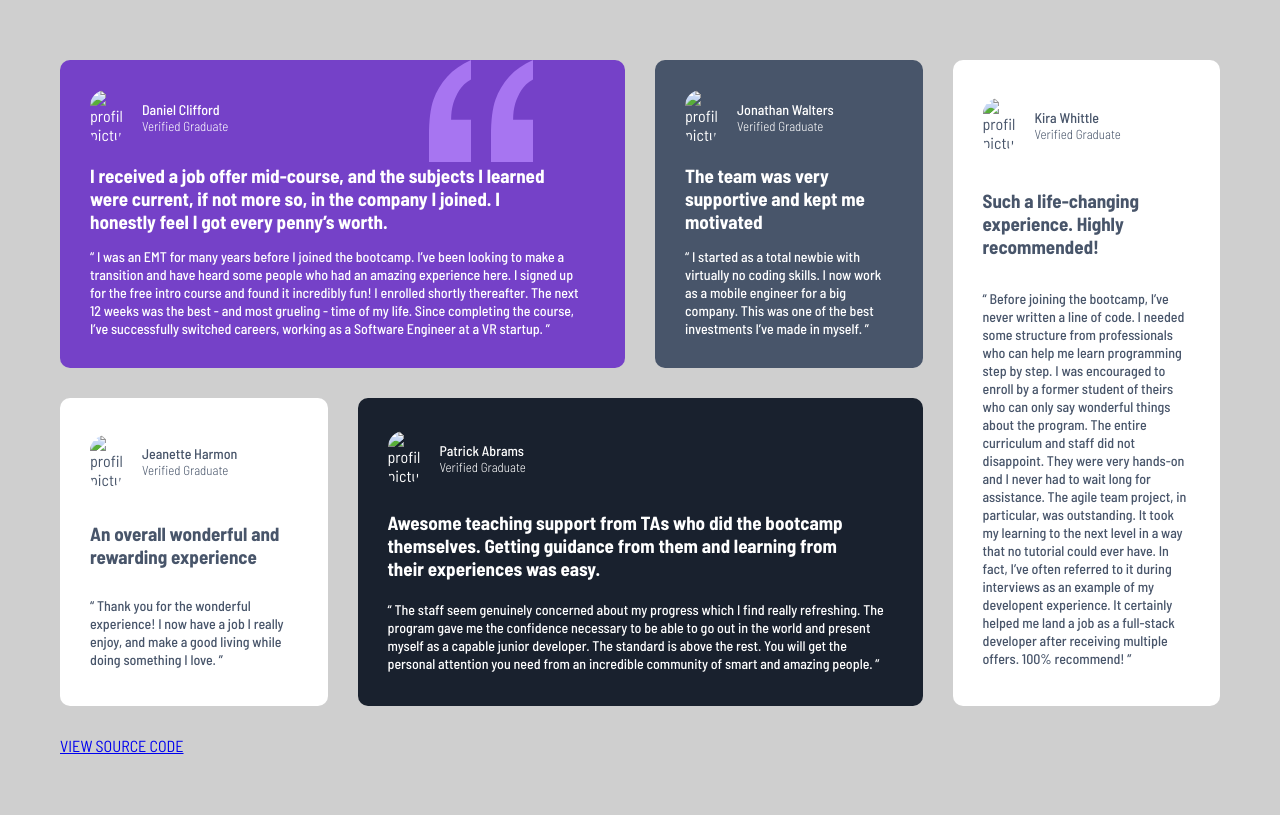
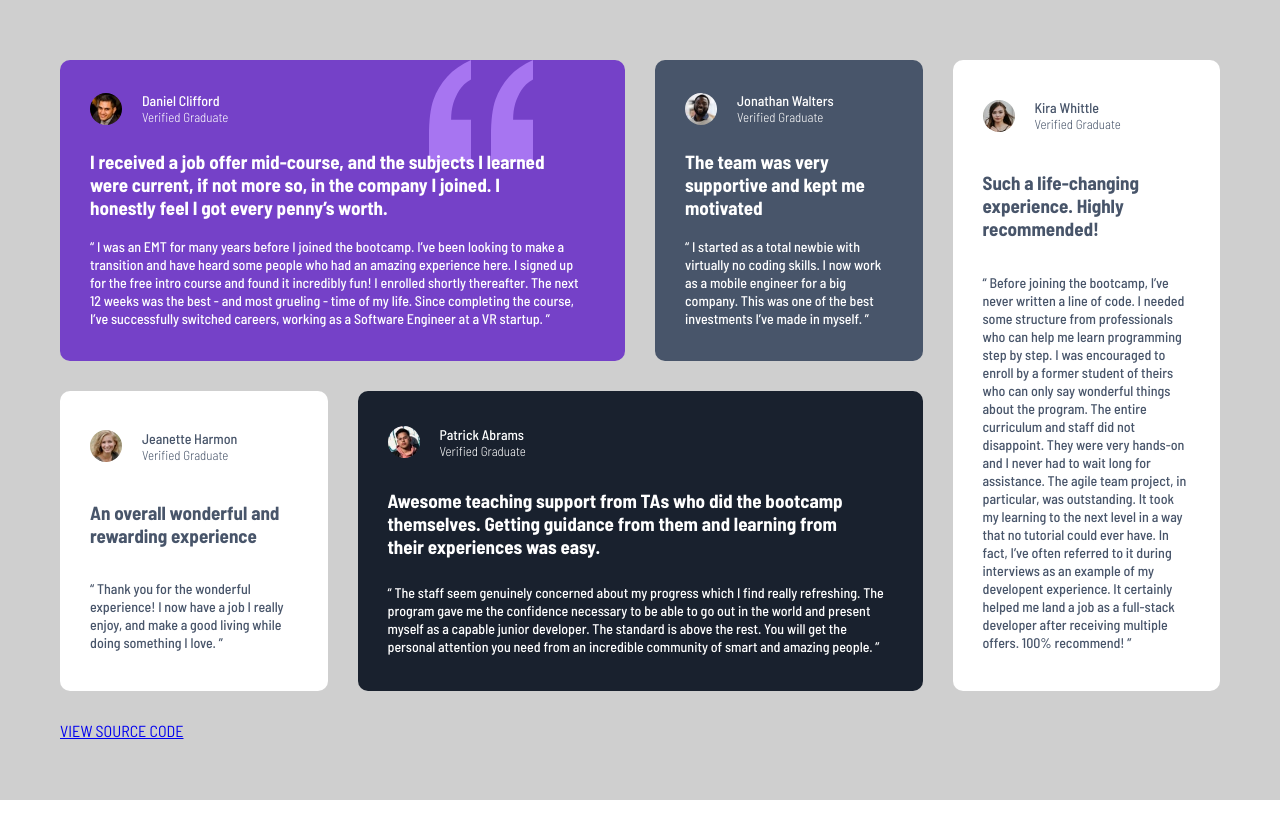
Before and after one commit to effiongsamuel/TECHATHON-30-Days-challenge-WEEK-1-DAY-4, a plain HTML site: page index.html in a window 1280 px wide. Drawn offline with Linux system fonts and the light colour scheme; files whose address does not match are found by name.

Commit message:
Update index.html

```diff
--- a/index.html
+++ b/index.html
@@ -4,11 +4,11 @@
   <meta charset="UTF-8">
   <meta http-equiv="X-UA-Compatible" content="IE=edge">
   <meta name="viewport" content="width=device-width, initial-scale=1.0">
-  <link rel="icon" type="image/png" sizes="32x32" href="./assets/favicon-32x32.png">
-  <link rel="icon" type="image/png" sizes="32x32" href="./assets/favicon-32x32.png">
-  <link rel="apple-touch-icon" sizes="180x180" href="./assets/apple-touch-icon.png">
-  <link rel="icon" type="image/png" sizes="16x16" href="./assets/favicon-16x16.png">
-  <link rel="manifest" href="./assets/site.webmanifest">
+  <link rel="icon" type="image/png" sizes="32x32" href="favicon-32x32.png">
+  <link rel="icon" type="image/png" sizes="32x32" href="favicon-32x32.png">
+  <link rel="apple-touch-icon" sizes="180x180" href="apple-touch-icon.png">
+  <link rel="icon" type="image/png" sizes="16x16" href="favicon-16x16.png">
+  <link rel="manifest" href="site.webmanifest">
   <link rel="stylesheet" href="style.css">
   <title>TECHATHON 30-Days-challenge WEEK 1 DAY 4 | Testimonials grid section</title>
 </head>
@@ -16,7 +16,7 @@
   <main class="container">
     <p class="support"><a href="https://github.com/samueleffiongjacob/-Techathon-30-Days-challenge">VIEW SOURCE CODE</a></p>
     <article class="box_testimonial testimonial_01">
-      <img class="profile_picture" src="assets/image-daniel.jpg" alt="profile picture">
+      <img class="profile_picture" src="image-daniel.jpg" alt="profile picture">
       <div class="name_stats_area">
         <p class="profile_name">Daniel Clifford</p>
         <p class="stats">Verified Graduate</p>
@@ -32,7 +32,7 @@
       </h2>
     </article>
     <article class="box_testimonial testimonial_02">
-      <img class="profile_picture" src="assets/image-jonathan.jpg" alt="profile picture">
+      <img class="profile_picture" src="image-jonathan.jpg" alt="profile picture">
       <div class="name_stats_area">
         <p class="profile_name">Jonathan Walters</p>
         <p class="stats">Verified Graduate</p>
@@ -43,7 +43,7 @@
       </h2>
     </article>
     <article class="box_testimonial testimonial_03">
-      <img class="profile_picture" src="assets/image-jeanette.jpg" alt="profile picture">
+      <img class="profile_picture" src="image-jeanette.jpg" alt="profile picture">
       <div class="name_stats_area">
         <p class="profile_name">Jeanette Harmon</p>
         <p class="stats">Verified Graduate</p>
@@ -54,7 +54,7 @@
       </h2>
     </article>
     <article class="box_testimonial testimonial_04">
-      <img class="profile_picture" src="assets/image-patrick.jpg" alt="profile picture">
+      <img class="profile_picture" src="image-patrick.jpg" alt="profile picture">
       <div class="name_stats_area">
         <p class="profile_name">Patrick Abrams</p>
         <p class="stats">Verified Graduate</p>
@@ -69,7 +69,7 @@
       </h2>
     </article>
     <article class="box_testimonial testimonial_05">
-      <img class="profile_picture" src="assets/image-kira.jpg" alt="profile picture">
+      <img class="profile_picture" src="image-kira.jpg" alt="profile picture">
       <div class="name_stats_area">
         <p class="profile_name">Kira Whittle</p>
         <p class="stats">Verified Graduate</p>
```
